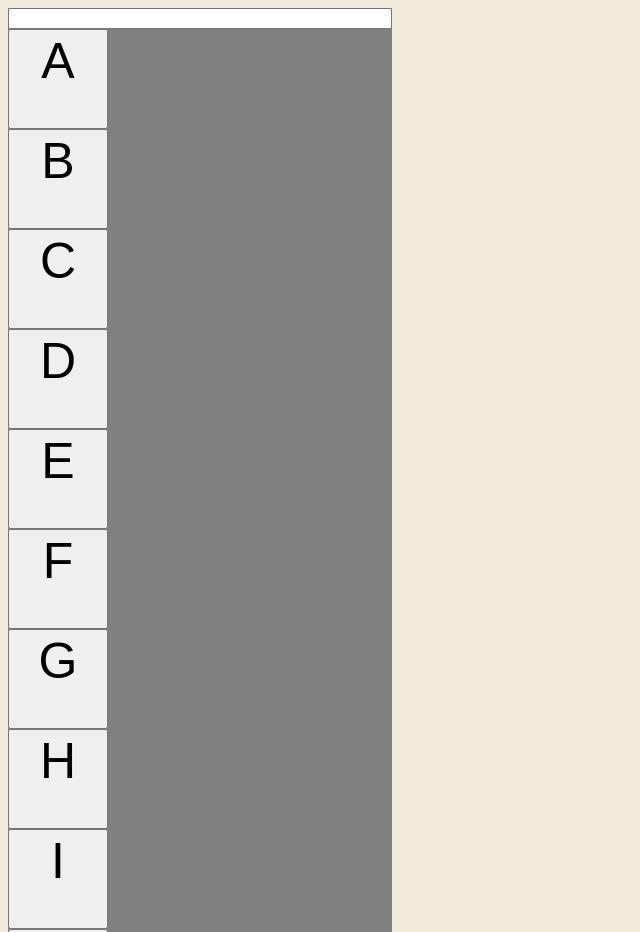
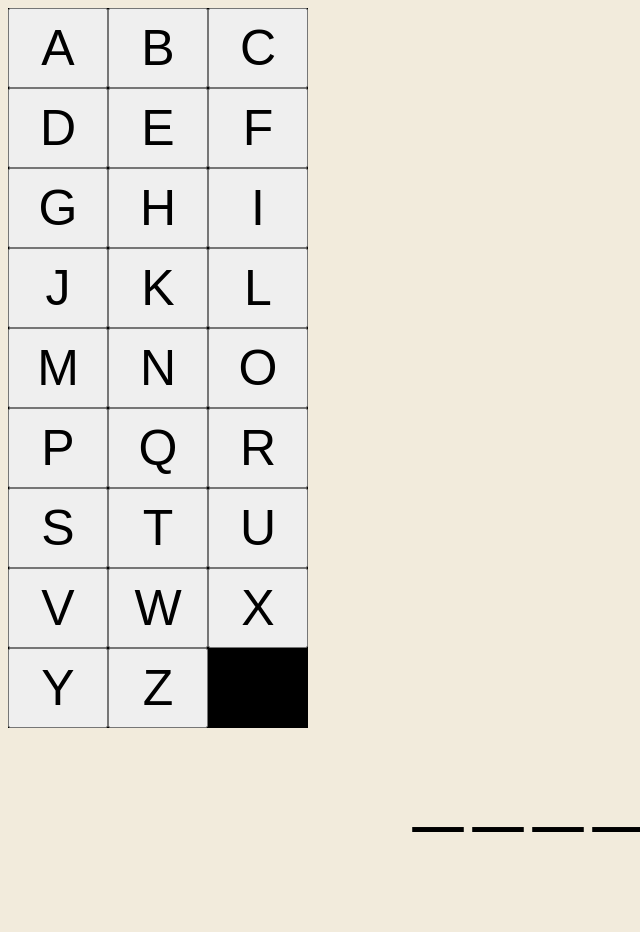
Before and after one commit to heakna1/Spaceman-Game, a plain HTML site: page index.html in a window 1280 px wide. Shown: the top 932 px of the page, without its empty margins (0-640 px from the left). After the commit the page ends 851 px from the top, so only its background shows below. Drawn offline with Linux system fonts and the light colour scheme.

Commit message:
project-1

```diff
--- a/index.css
+++ b/index.css
@@ -34,27 +34,29 @@ body h2 {
 
 
 .main-game-container {
-    display: grid;
-    grid-template-rows: ;
-    width: 30%;
-    background: gray;
+    background: #F2EBDC;
     overflow-y: auto;
 }
 
-.alphabet-list button{
+
+.alphabet-list {
     display: grid;
-    grid-template-columns: repeat(20px);
+    grid-template-columns: repeat(3, 100px);
+    grid-template-rows: repeat(9, 80px);
+    background-color: black;
+    width: 300px;
 
 }
 
-.alphabet-list button {
-    height: 100px;
-    width: 100px;
+.alphabet {
     font-size: 50px;
 }
 
-.dashes {
-
+.dashes span {
+    margin: 5px;
+    font-size: 100px;
+    position: right;
+    color: black;
 }
 
 .game-over-container {
@@ -71,3 +73,9 @@ body h2 {
 .hide {
     display: none;
 }
+
+/* @media only screen and (max-width: 600px) {
+    body {
+      background-color: lightblue;
+    }
+  } */
--- a/index.html
+++ b/index.html
@@ -16,36 +16,8 @@
         <button id="start-game">Play</button>
     </div>
     <div class="main-game-container">
-        <input type="letter">
-        <div class="alphabet-list">
-            <button id="a-button">A</button>
-            <button id="b-button">B</button>
-            <button id="c-button">C</button>
-            <button id="d-button">D</button>
-            <button id="e-button">E</button>
-            <button id="f-button">F</button>
-            <button id="g-button">G</button>
-            <button id="h-button">H</button>
-            <button id="i-button">I</button>
-            <button id="j-button">J</button>
-            <button id="k-button">K</button>
-            <button id="l-button">L</button>
-            <button id="m-button">M</button>
-            <button id="n-button">N</button>
-            <button id="o-button">O</button>
-            <button id="p-button">P</button>
-            <button id="q-button">Q</button>
-            <button id="r-button">R</button>
-            <button id="s-button">S</button>
-            <button id="t-button">T</button>
-            <button id="u-button">U</button>
-            <button id="v-button">V</button>
-            <button id="w-button">W</button>
-            <button id="x-button">X</button>
-            <button id="y-button">Y</button>
-            <button id="z-button">Z</button>
-        </div>
-        <span class="dashes">_</span>
+        <div class="alphabet-list"></div>
+        <div class="dashes"></div>
     </div>
     <div class="game-over-container hide">
         <div id="outcome-message"></div>
--- a/index.js
+++ b/index.js
@@ -1,15 +1,16 @@
-const startGameButton = document.getElementById("#start-game")
-const alphabetList = document.getElementsByClassName(".alphabet-list")
-const gameOverButton = document.getElementById("#game-over")
-const landingContainer = document.getElementsByClassName(".landing-container")
-const mainGameContainer = document.getElementsByClassName(".main-game-container")
-const gameOverContainer = document.getElementsByClassName(".game-over-container")
-const outcomeMessage = document.getElementById("#outcome-message")
+const startGameButton = document.getElementById("start-game")
+const gameOverButton = document.getElementById("game-over")
+const landingContainer = document.getElementsByClassName("landing-container")
+const mainGameContainer = document.getElementsByClassName("main-game-container")
+const gameOverContainer = document.getElementsByClassName("game-over-container")
+const outcomeMessage = document.getElementById("outcome-message")
+const wordDashes = document.getElementsByClassName("dashes") [0]
 
 class Characters {
-    constructor(name, health) {
+    constructor(name, totalHealth) {
         this.name = name
-        this.health = health
+        this.totalHealth = totalHealth
+        this.health = totalHealth
     }
 // Returns the character health after they have taken damage
     takeDamage(incomingDamage) {
@@ -26,30 +27,24 @@ class Characters {
 let gameStep = 1
 let word = ""
 //Steps for the cycle of the game
-const gamePlayLoop = () => {
+const gamePlayLoop = (pickedLetter) => {
     if(gameStep === 1) {
     // User presses start game button
         word = pickedWord(words)
+        generateList()
+        generateWord(word)
         gameStep += 1
     } else if(gameStep === 2) {
     // User presses a letter button
         checkLetter(pickedLetter)
-            if(checkIfDead(lonk, gamon)) {
-                gameOver(lonk, gamon)
-                gameStep += 1
-            }
+            // if(checkIfDead(lonk, gamon)) {
+            //     gameOver(lonk, gamon)
+            //     gameStep += 1
+            // }
     } else {
     // User presses play again
         reset()
         gameStep = 1
-    }
-
-    if(!gamon.isAlive() && lonk) {
-        outcomeMessage.innerText = "You are victorious!"
-    }
-
-    if(gamon.isAlive() && !lonk) {
-        outcomeMessage.innerText = "You have been defeated!"
     }
 }
 
@@ -69,17 +64,36 @@ const pickedWord = (wordsArray) => {
     return returnWord
 }
 
-const checkLetter = (letterChoice) => {
+
+// Creating buttons for each letter that interact with game step 2
+const generateList = () => {
+    const generateLetter = "ABCDEFGHIJKLMNOPQRSTUVWXYZ"
+    const letterArray = generateLetter.split("")
+    for(i = 0; i < letterArray.length; i++) {
+        const alphabetList = document.getElementsByClassName("alphabet-list") [0]
+        const letterButton = document.createElement("button")
+        letterButton.setAttribute("value", letterArray[i])
+        letterButton.innerHTML = letterArray[i]
+        letterButton.classList.add("alphabet")
+        letterButton.addEventListener("click", (e) => {
+            gamePlayLoop(e.target.value)
+        })
+        alphabetList.appendChild(letterButton)
+    }
+}
+// Creating underscores for each letter in word array
+const generateWord = (selectedWord) => { //game step 1
+    const wordArray = selectedWord.split("")
+    for(i = 0; i < wordArray.length; i++) {
+        const generateDashes = document.createElement("span")
+        generateDashes.classList.add(wordArray[i])
+        generateDashes.innerHTML = "_"
+        wordDashes.appendChild(generateDashes)
+    }
 
 }
 
-const generateList = () => {
-    alphabetList.innerHTML = ""
-}
-// Replaces letters with span containing underscores
-let displayLetter = letterChoice.replace(/./g, `<span class="dashes">_</span>`)
-
-
+gamePlayLoop()
 
 // Only shows the start screen and hides the other two screens
 startGameButton.addEventListener("click", () => {
@@ -94,3 +108,12 @@ gameOverButton.addEventListener("click", () => {
     landingContainer.classList.remove("hide")
     mainGameContainer.classList.remove("hide")
 })
+
+//   // Message that appears on the game over screen, letting you know if you won or not
+//   if(!gamon.isAlive() && lonk.isAlive) {
+//     outcomeMessage.innerText = "You are victorious!"
+// }
+
+// if(gamon.isAlive() && !lonk.isAlive) {
+//     outcomeMessage.innerText = "You have been defeated!"
+// }
```
